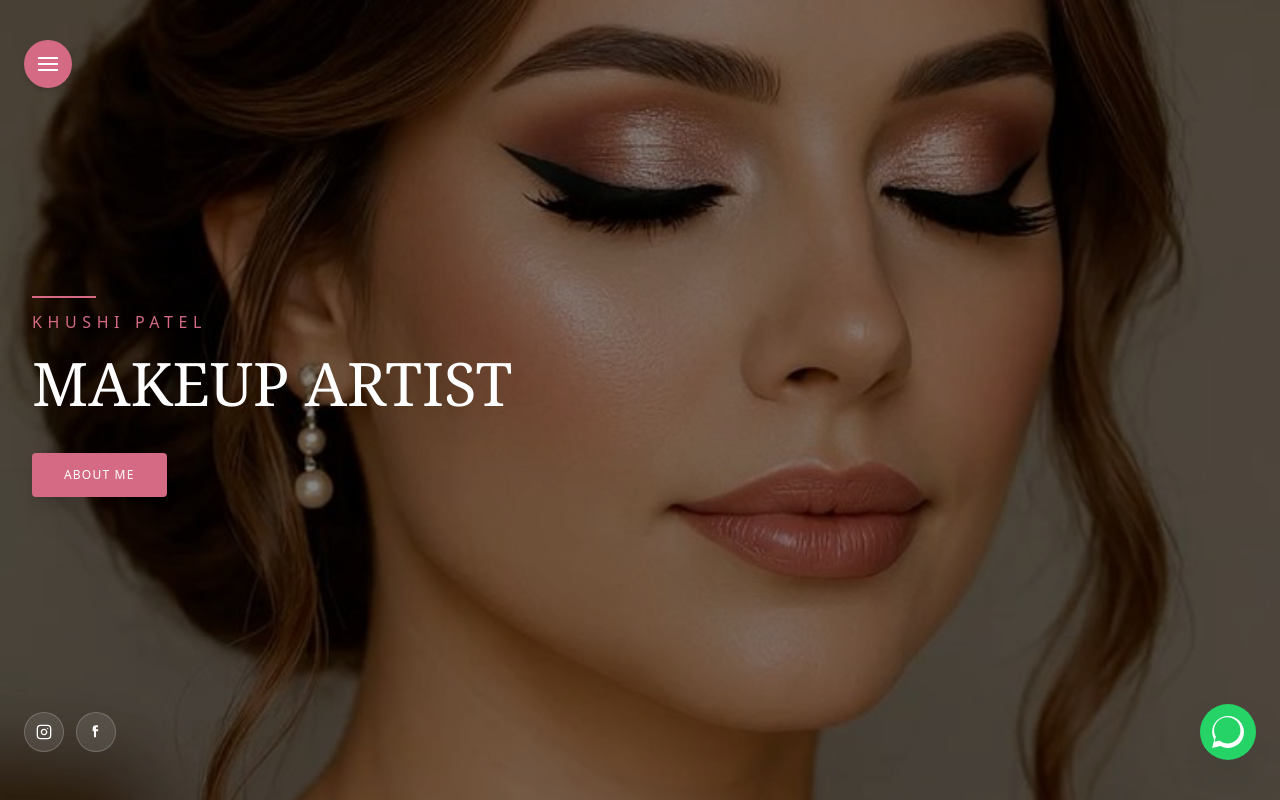
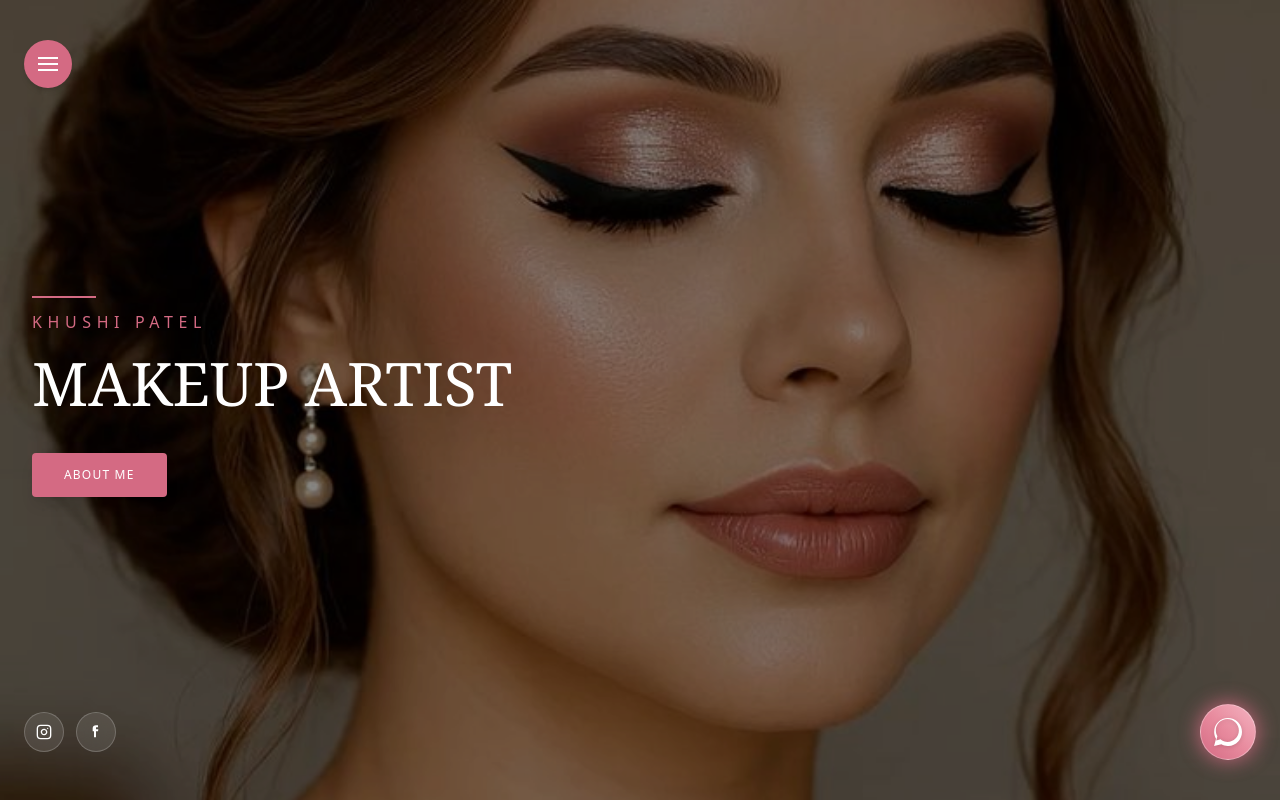
Before and after one commit to Devangipanchal2425/Khushi-bridal-studio, a Next.js app: page / in a window 1280 px wide. Built offline with nearby package versions, Linux system fonts and the light colour scheme.

Commit message:
Refactor WhatsApp URL and update comments

```diff
--- a/app/page.tsx
+++ b/app/page.tsx
@@ -6,12 +6,11 @@ export default function BridalApp() {
   const [showMainApp, setShowMainApp] = useState(false);
   const [activeTab, setActiveTab] = useState('home');
 
-  // Local public directory se reference path set kiya hai
+  // Local public directory image path
   const brideImageUrl = "/bride.jpeg";
 
-  // Pre-filled WhatsApp message URL
-  const whatsappMsg = encodeURIComponent("Hello Khushi, I would like to inquire about your bridal makeup services.");
-  const whatsappUrl = `https://wa.me/918128154675?text=${whatsappMsg}`;
+  // Standard encoded WhatsApp URL with pre-filled message
+  const whatsappUrl = "https://wa.me/918128154675?text=Hello%20Khushi,%20I%20would%20like%20to%20inquire%20about%20your%20bridal%20makeup%20services.";
 
   if (!showMainApp) {
     return (
@@ -65,7 +64,7 @@ export default function BridalApp() {
           </div>
         </div>
 
-        {/* Bottom Bar: Live Social Links + Active WhatsApp */}
+        {/* Bottom Bar: Live Social Links + Rose Gold Glowing WhatsApp Badge */}
         <div className="relative z-10 flex items-center justify-between w-full mb-4">
           <div className="flex items-center space-x-3">
             {/* Active Instagram Link */}
@@ -88,14 +87,17 @@ export default function BridalApp() {
             </a>
           </div>
 
-          {/* Active WhatsApp Link with Pre-filled Message */}
+          {/* Rose Gold / Pink Glowing Gradient WhatsApp Badge */}
           <a
             href={whatsappUrl}
             target="_blank"
             rel="noreferrer"
-            className="w-14 h-14 rounded-full bg-[#25D366] text-white flex items-center justify-center shadow-2xl hover:scale-105 transition-all"
+            className="w-14 h-14 rounded-full bg-gradient-to-tr from-[#D46A83] via-[#E88B9E] to-[#F3B3C1] text-white flex items-center justify-center shadow-[0_0_20px_rgba(212,106,131,0.6)] border border-white/30 hover:scale-105 transition-all relative group"
           >
-            <svg viewBox="0 0 24 24" className="w-8 h-8 fill-current">
+            {/* Soft Ambient Glow Effect */}
+            <span className="absolute inset-0 rounded-full bg-[#D46A83] opacity-50 blur-md group-hover:opacity-80 transition-opacity -z-10"></span>
+
+            <svg viewBox="0 0 24 24" className="w-7 h-7 fill-current drop-shadow-sm">
               <path d="M.057 24l1.687-6.163c-1.041-1.804-1.588-3.849-1.587-5.946C.06 5.348 5.397.01 12.008.01c3.202.001 6.212 1.246 8.477 3.514 2.266 2.268 3.507 5.28 3.505 8.484-.004 6.657-5.34 11.997-11.953 11.997-2.005-.001-3.973-.502-5.713-1.457L0 24zm6.59-4.846c1.6.95 3.188 1.449 4.825 1.451 5.436 0 9.86-4.37 9.864-9.799.002-2.63-1.023-5.101-2.885-6.965C16.528 1.977 14.053.953 11.428.951 5.992.951 1.566 5.323 1.563 10.753c-.001 1.706.463 3.372 1.346 4.866l-.995 3.636 3.733-.951z"/>
             </svg>
           </a>
```
